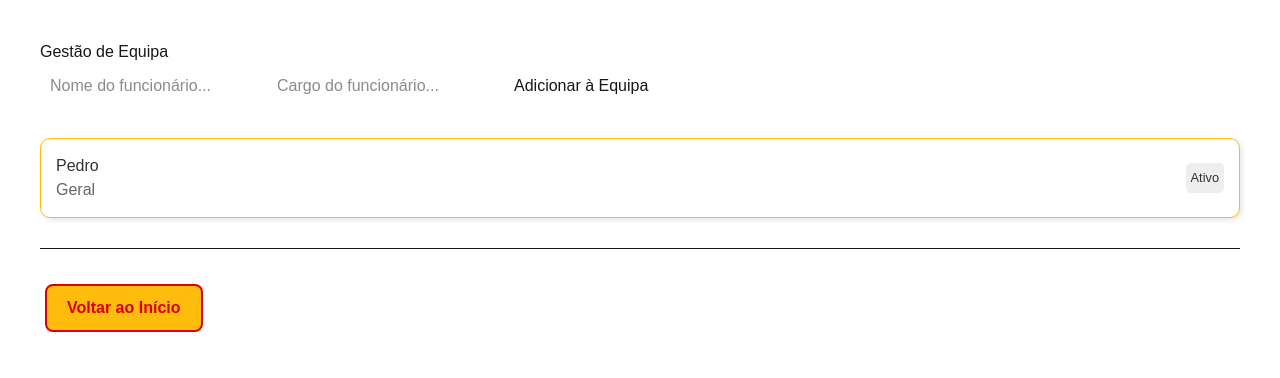
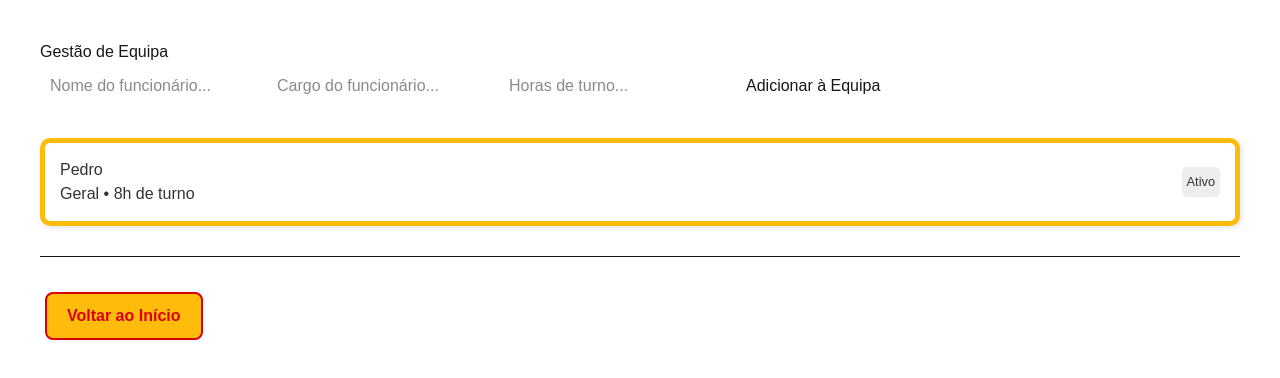
Before and after one commit to QuakeXIV/shiftbalance, a Next.js app: page /funcionarios in a window 1280 px wide. Shown: the top 378 px of the page. Built offline with nearby package versions, Linux system fonts and the light colour scheme.

Commit message:
Pasta utils e captura de horas

```diff
--- a/app/funcionarios/page.tsx
+++ b/app/funcionarios/page.tsx
@@ -3,9 +3,15 @@
 import { useState } from 'react';
 import BotaoMenu from '../../components/BotaoMenu';
 import CardFuncionario from '@/components/CardFuncionarios';
+import { formatarHoras } from '@/utils/calculos';
 
 export default function PaginaFuncionarios() {
-    const [equipa, setEquipa] = useState([{ nome: 'Pedro', cargo: 'Geral' }]); // Este tabuleiro guarda a lista de funcionários, começa com um exemplo
+
+    // No topo do ficheiro, com os outros states:
+    const [horas, setHoras] = useState("");
+
+
+    const [equipa, setEquipa] = useState([{ nome: 'Pedro', cargo: 'Geral', horas: 8 }]); // Este tabuleiro guarda a lista de funcionários, começa com um exemplo
 
     // Este tabuleiro guarda o que estás a escrever agora
     const [nomeDigitado, setNomeDigitado] = useState("");
@@ -13,12 +19,20 @@ export default function PaginaFuncionarios() {
     const [cargo, setCargo] = useState("");
 
     const adicionarFuncionario = () => {
-        if (nomeDigitado !== "" && cargo !== "") {
-            // Criamos um OBJETO { nome, cargo } e metemos na lista
-            setEquipa([...equipa, { nome: nomeDigitado, cargo: cargo }]);
+        if (nomeDigitado !== "" && cargo !== "" && horas !== "") {
 
+            const novoFuncionario = {
+                nome: nomeDigitado,
+                cargo: cargo,
+                horas: Number(horas) // Convertemos para número
+            };
+
+            setEquipa([...equipa, novoFuncionario]);
+
+            // Limpamos tudo
             setNomeDigitado("");
             setCargo("");
+            setHoras("");
         }
     };
 
@@ -43,6 +57,14 @@ export default function PaginaFuncionarios() {
                 style={{ padding: '10px', fontSize: '1rem' }}
             />
 
+            <input
+                type="number"
+                placeholder="Horas de turno..."
+                value={horas}
+                onChange={(e) => setHoras(e.target.value)}
+                style={{ padding: '10px', fontSize: '1rem', marginLeft: '5px' }}
+            />
+
             <button onClick={adicionarFuncionario} style={{ padding: '10px', marginLeft: '10px' }}>
                 Adicionar à Equipa
             </button>
@@ -52,7 +74,7 @@ export default function PaginaFuncionarios() {
             {/* 2. A LISTA */}
             <ul style={{ marginTop: '30px' }}>
                 {equipa.map((funcionario, index) => (
-                    <CardFuncionario key={index} nome={funcionario.nome} cargo={funcionario.cargo} />
+                    <CardFuncionario key={index} nome={funcionario.nome} cargo={funcionario.cargo} horas={funcionario.horas} />
                 ))}
             </ul>
 
--- a/components/CardFuncionarios.tsx
+++ b/components/CardFuncionarios.tsx
@@ -1,13 +1,16 @@
+import { formatarHoras } from '../utils/calculos';
+
 // Definimos o que a "Mochila" do funcionário deve conter
 interface FuncionarioProps {
   nome: string;
   cargo: string;
+  horas: number;
 }
 
-export default function CardFuncionario({ nome, cargo }: FuncionarioProps) {
+export default function CardFuncionario({ nome, cargo, horas }: FuncionarioProps) {
   return (
     <div style={{
-      border: '1px solid #ffbc0d',
+      border: '5px solid #ffbc0d',
       padding: '15px',
       borderRadius: '10px',
       marginBottom: '10px',
@@ -20,7 +23,8 @@ export default function CardFuncionario({ nome, cargo }: FuncionarioProps) {
     }}>
       <div>
         <h3 style={{ margin: 0 }}>{nome}</h3>
-        <p style={{ margin: 0, color: '#666' }}>{cargo}</p>
+        <p style={{ margin: 0, color: '#666' }}></p>
+        <p>{cargo} • {formatarHoras(horas)}</p>
       </div>
       <span style={{ fontSize: '0.8rem', backgroundColor: '#eee', padding: '5px', borderRadius: '5px' }}>
         Ativo
--- /dev/null
+++ b/utils/calculos.ts
@@ -0,0 +1,7 @@
+// utils/calculos.ts
+
+export function formatarHoras(horas: number): string {
+  return `${horas}h de turno`;
+}
+
+// Futuramente, aqui faremos: peso * horas * intensidade
```
